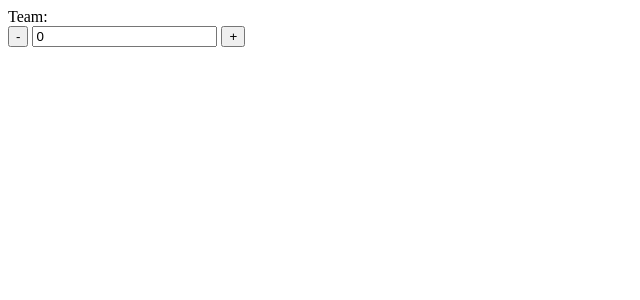
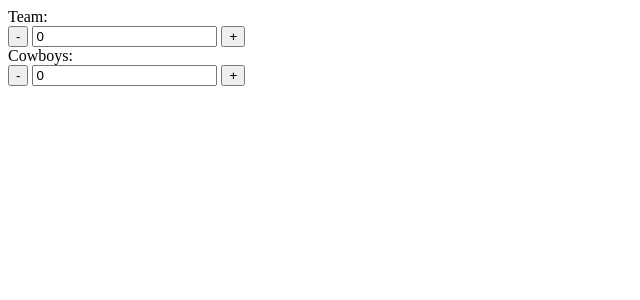
Before and after one commit to FRCTeam834/Scoutech24, a SvelteKit app: page / in a window 1280 px wide. Shown: the top 300 px of the page, without its empty margins (0-640 px from the left). Built offline with nearby package versions, Linux system fonts and the light colour scheme.

Commit message:
Added second tally

```diff
--- a/src/routes/+page.svelte
+++ b/src/routes/+page.svelte
@@ -4,3 +4,5 @@
 </script>
 
 <Tally label = {"Team"}></Tally>
+
+<Tally label = {"Cowboys"}></Tally>
```
